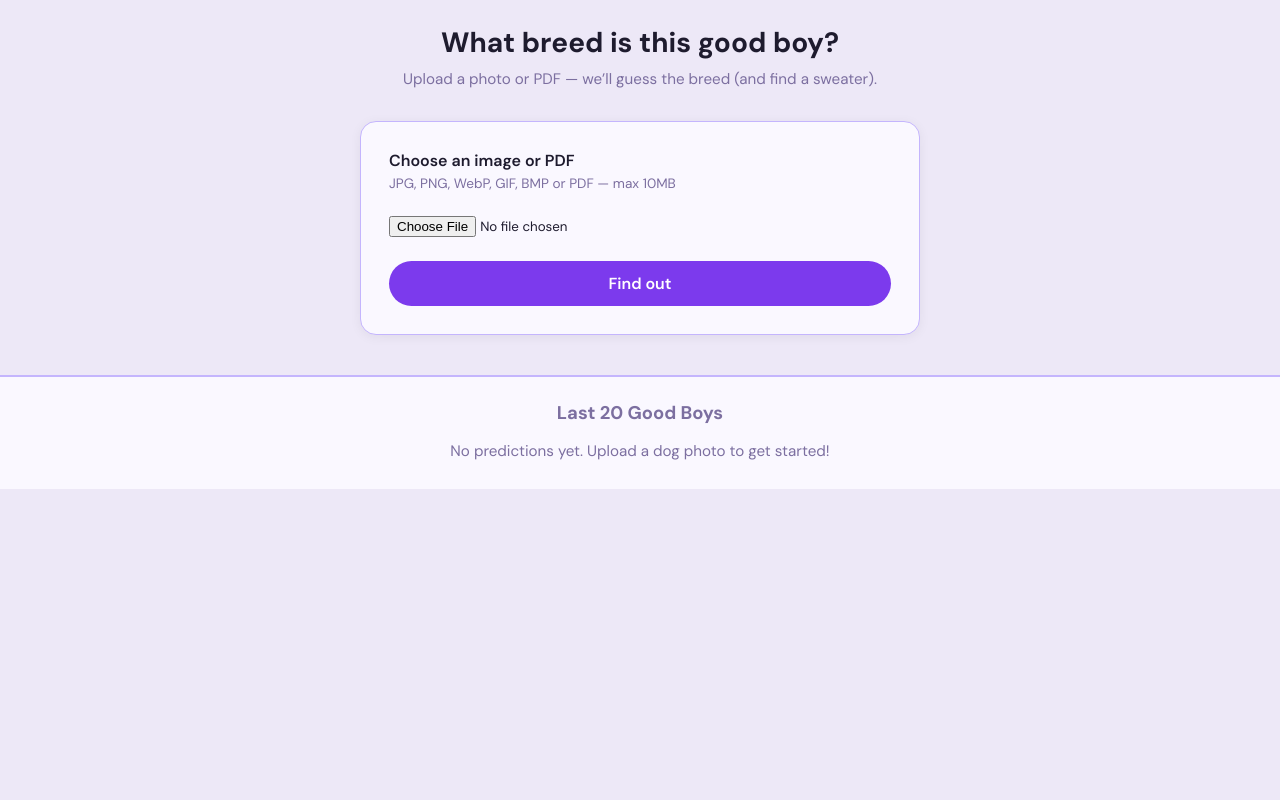
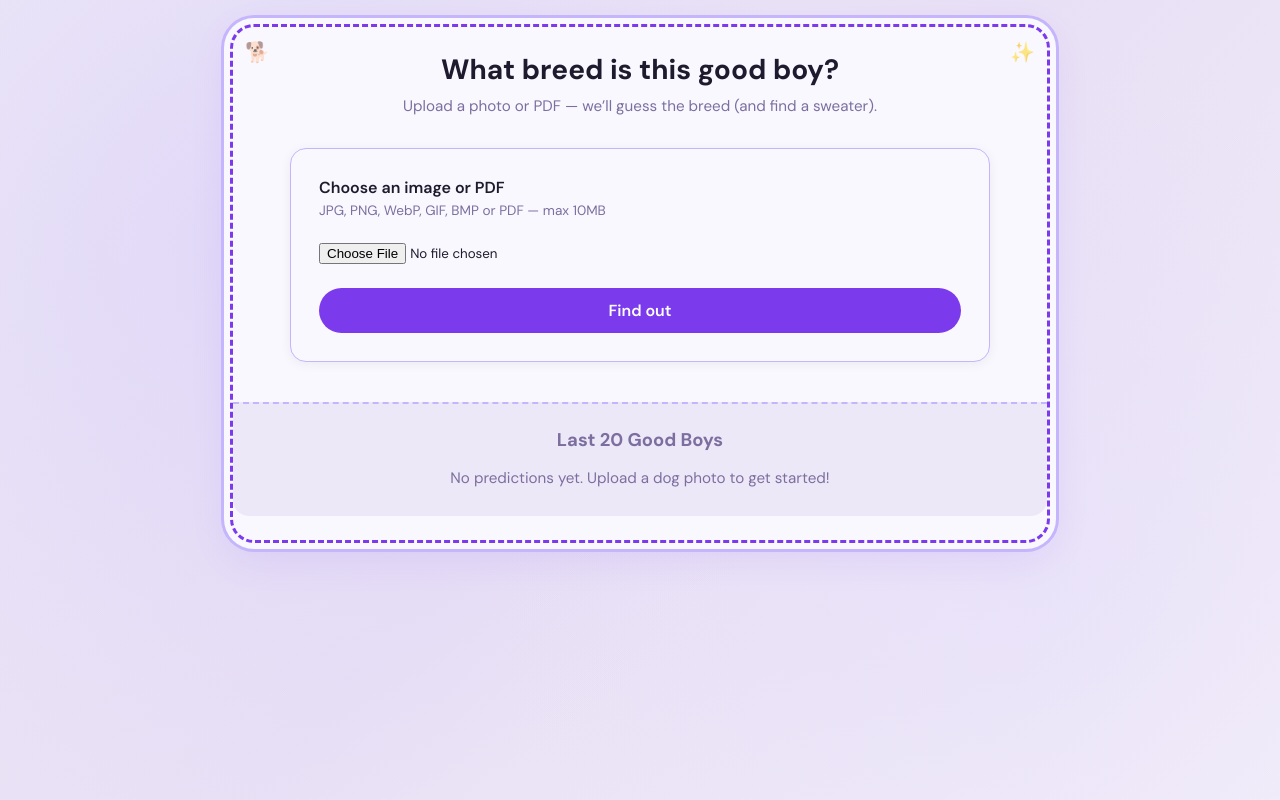
Before and after one commit to rodolfoacastle-commits/dog-breed-classifier, a Flask app: page / in a window 1280 px wide. Run offline with Flask 3, Linux system fonts and the light colour scheme; data that the repository does not hold is empty; some libraries are stand-ins or nearby versions.

Commit message:
Add Gen Z-style visual frame and widen layout
- Gradient background, dashed violet border frame
- Dog/sparkle corner accents
- Wider frame (820px) and content (700px)

```diff
--- a/static/style.css
+++ b/static/style.css
@@ -19,14 +19,49 @@
 body {
   margin: 0;
   font-family: var(--font);
-  background: var(--bg);
+  background:
+    radial-gradient(circle at 20% 30%, rgba(196, 181, 253, 0.25) 0%, transparent 50%),
+    radial-gradient(circle at 80% 70%, rgba(221, 214, 254, 0.3) 0%, transparent 45%),
+    linear-gradient(135deg, #ede8f7 0%, #e8e0f5 50%, #f3eef9 100%);
   color: var(--text);
   min-height: 100vh;
   padding: 1.5rem;
 }
 
+.page-frame {
+  max-width: 820px;
+  margin: 0 auto;
+  padding: 1.5rem;
+  background: var(--surface);
+  border: 3px dashed var(--accent);
+  border-radius: 1.5rem;
+  box-shadow:
+    0 0 0 6px var(--surface),
+    0 0 0 9px var(--border),
+    0 12px 40px rgba(124, 58, 237, 0.12);
+  position: relative;
+}
+
+.page-frame::before {
+  content: "🐕";
+  position: absolute;
+  top: 0.75rem;
+  left: 0.75rem;
+  font-size: 1.25rem;
+  opacity: 0.6;
+}
+
+.page-frame::after {
+  content: "✨";
+  position: absolute;
+  top: 0.75rem;
+  right: 0.75rem;
+  font-size: 1.25rem;
+  opacity: 0.6;
+}
+
 .container {
-  max-width: 560px;
+  max-width: 700px;
   margin: 0 auto;
 }
 
@@ -346,8 +381,9 @@ body {
 .gallery-banner {
   margin: 2.5rem -1.5rem 0 -1.5rem;
   padding: 1.5rem 1.5rem 1.75rem;
-  background: var(--surface);
-  border-top: 2px solid var(--border);
+  background: var(--bg);
+  border-top: 2px dashed var(--border);
+  border-radius: 0 0 1rem 1rem;
 }
 
 .gallery-title {
--- a/templates/index.html
+++ b/templates/index.html
@@ -10,6 +10,7 @@
   <link rel="stylesheet" href="{{ url_for('static', filename='style.css') }}">
 </head>
 <body>
+  <div class="page-frame">
   <main class="container">
     <header class="header">
       <h1>What breed is this good boy?</h1>
@@ -40,6 +41,7 @@
     <div id="gallery-grid" class="gallery-grid"></div>
     <p id="gallery-empty" class="gallery-empty hidden">No predictions yet. Upload a dog photo to get started!</p>
   </section>
+  </div>
   <script src="{{ url_for('static', filename='app.js') }}"></script>
 </body>
 </html>
```
